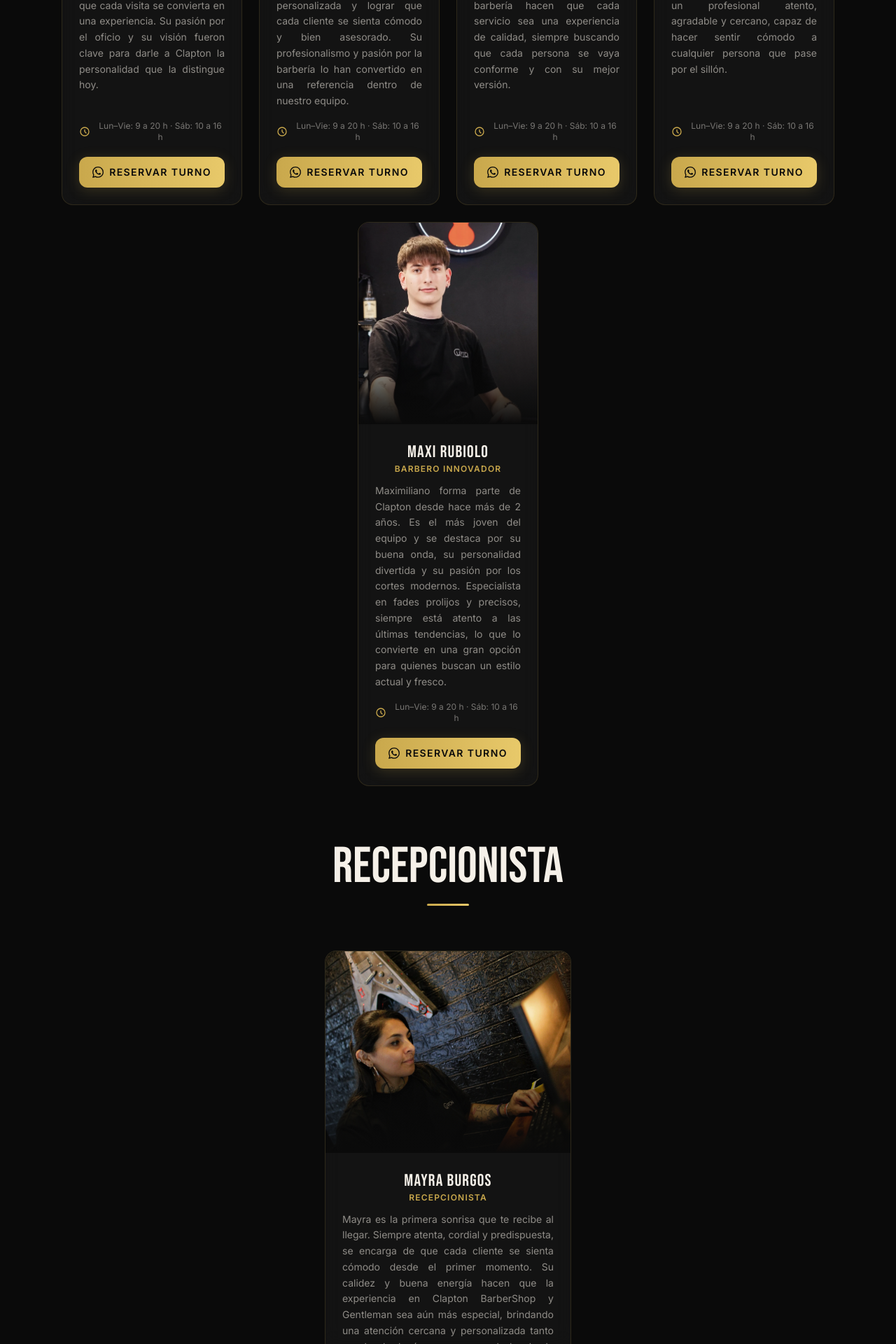
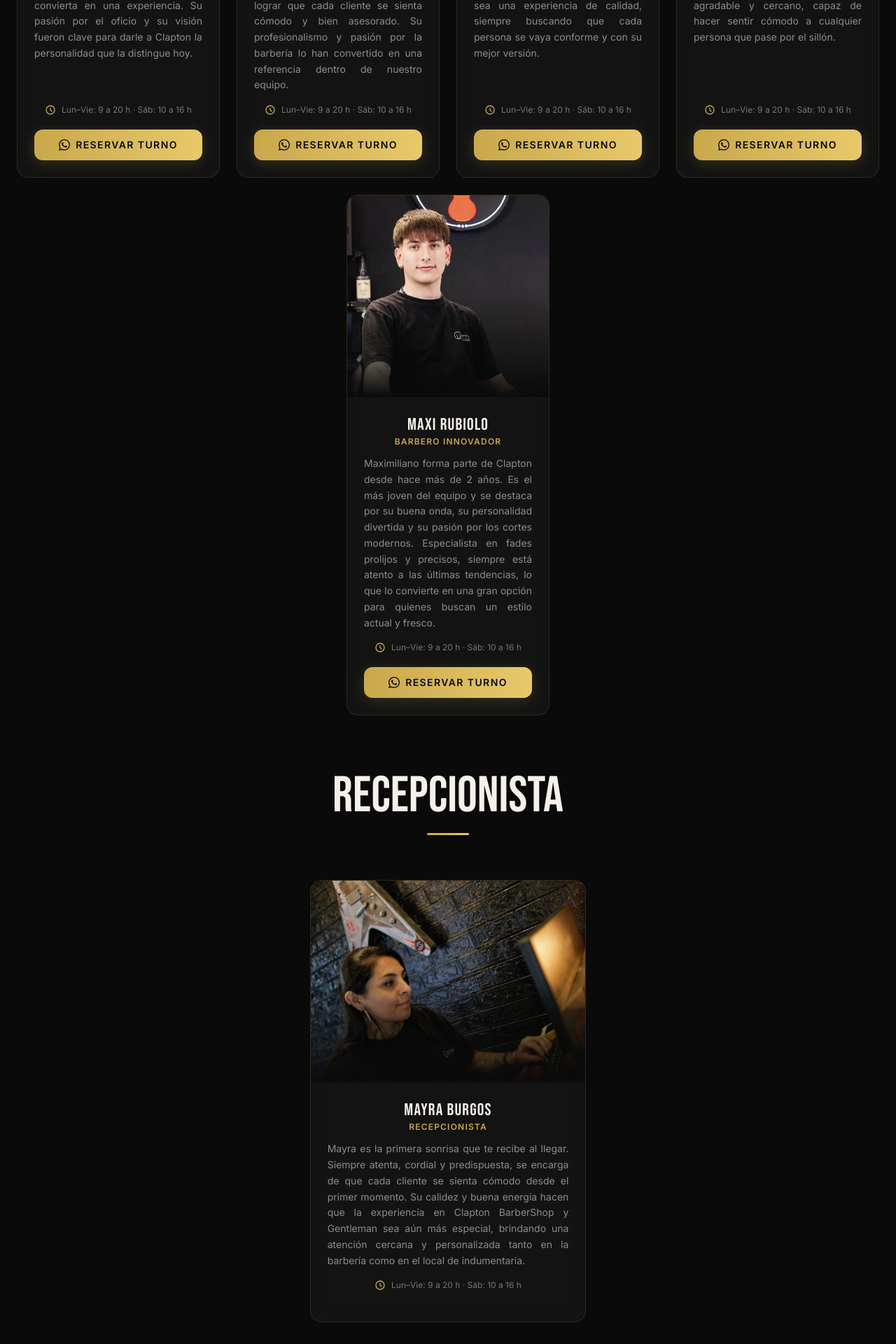
Before and after one commit to salvador-castro/clapton-barberia, a React (Vite) app: page / in a window 1280 px wide. Shown: the part 3454-5374 px from the top of the page at 70% size. Built offline with nearby package versions, Linux system fonts and the light colour scheme.

Commit message:
changes cards members

```diff
--- a/src/components/Barbers.tsx
+++ b/src/components/Barbers.tsx
@@ -60,7 +60,7 @@
 export default function Barbers() {
   return (
     <section id="equipo" className="w-full pt-32 pb-24 bg-dark">
-      <div className="w-full max-w-6xl mx-auto px-6">
+      <div className="w-full max-w-7xl mx-auto px-6">
         {/* Heading */}
         <div className="text-center mb-16">
           <p className="text-gold text-xs font-semibold tracking-[0.35em] uppercase mb-3">
@@ -138,7 +138,7 @@
           ))}
         </div>
       </div>
-      <div className="w-full max-w-6xl mx-auto px-6">
+      <div className="w-full max-w-7xl mx-auto px-6">
         {/* Heading */}
         <div className="text-center mt-20 mb-16">
           <h2
```
